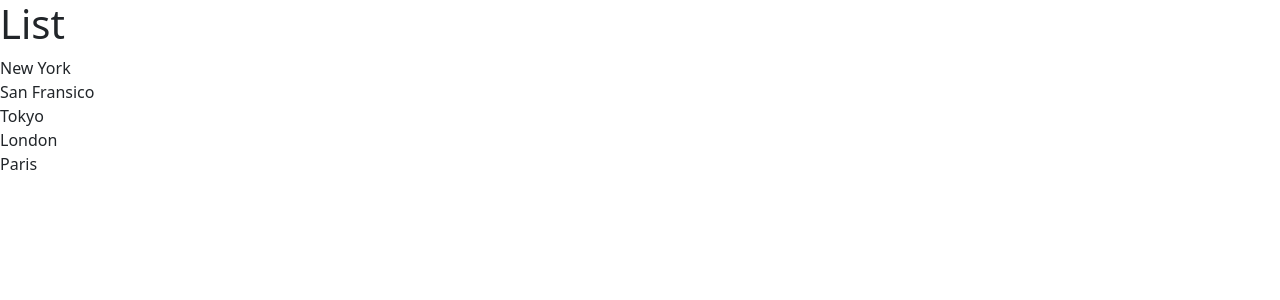
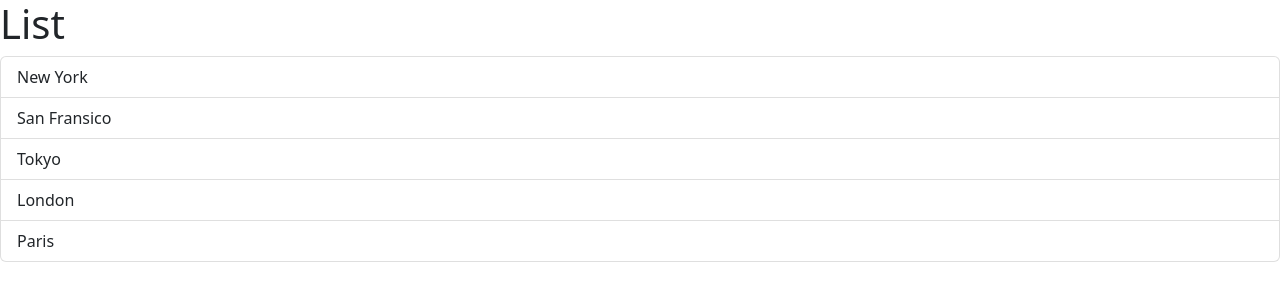
Before and after one commit to Jodjojo/React-Crash, a React (Vite) app in the folder React-app/: page / in a window 1280 px wide. Shown: the top 300 px of the page. Built offline with nearby package versions, Linux system fonts and the light colour scheme.

Commit message:
Handling Events in React

```diff
--- a/React-app/src/components/ListGroup.tsx
+++ b/React-app/src/components/ListGroup.tsx
@@ -1,49 +1,28 @@
-import Message from "../Message";
+import { MouseEvent } from "react";
 
 function ListGroup() {
 	let items = ["New York", "San Fransico", "Tokyo", "London", "Paris"];
 
+	// EVENT HANDLER
+	// When we are declaring an event handler function outside of an onClick handler in react we have to define the type of function by calling the function type MouseEvent from React(TYPE ANNOTATION)
+	const handleClick = (event: MouseEvent) => console.log(event);
 	return (
 		<>
 			<h1>List</h1>
 			{items.length === 0 && <p>No Item Found</p>}
 
 			<ul className='list-group'>
-				{items.map((item) => (
-					<li key={item}>{item}</li>
+				{items.map((item, index) => (
+					<li className='list-group-item' key={item} onClick={handleClick}>
+						{item}
+					</li>
 				))}
 			</ul>
 		</>
 	);
 }
 
-// iF we want to do conditional rendering that is using the if/else statement we change the const variable declarere from const tro let or use Conditional Rendering using JSX expression
-// if (items.length === 0)
-// return (
-// 	<>
-// 		<h1>List</h1>
-// 		<p>No item Found</p>;
-// 	</>
-// );
-
-// CONDITIONAL OPERATOR
-/*
-	const GetMessage = () => (items.length === 0 ? <p>No Item Found</p> : null);
-	return (
-		<>
-			<h1>List</h1>
-			{GetMessage()}
-			<ul className='list-group'>
-				{items.map((item) => (
-					<li key={item}>{item}</li>
-				))}
-			</ul>
-		</>
-	);
-*/
-/* {items.length === 0 ? <p>No Item Found</p> : null} ---condtitional operator*/
-
-// LOGIGAL ADDING
-// So instead of using the conditional Operator and having to add null we usethe && operator so it only works when both are satisfied
+// In react each element has a property called onClick for handling events
+// When mapping items we can add a second parameter called an INDEX
 
 export default ListGroup;
```
